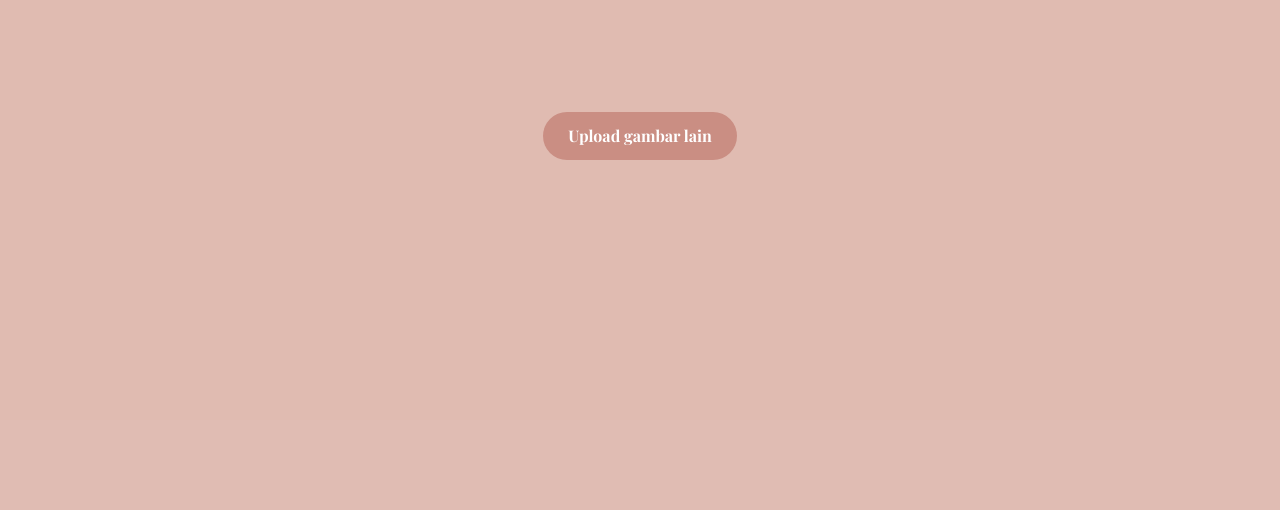
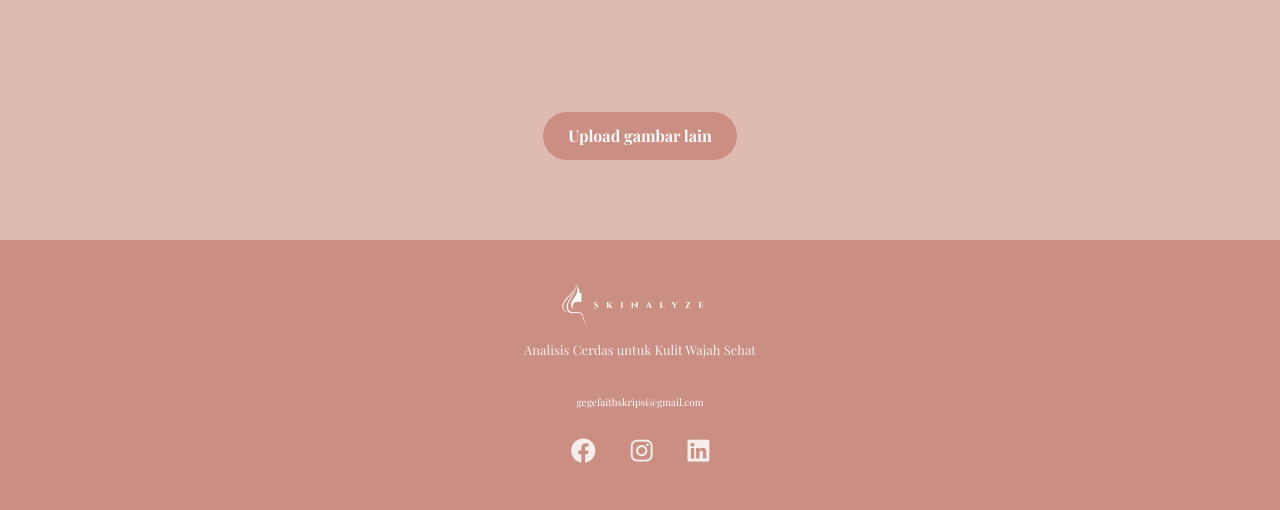
Before and after one commit to gracealynn/SKRIPSI, a Flask app: template templates/hasil.html in a window 1280 px wide. Shown: the part 380-890 px from the top of the page. Before the commit the page ends 540 px from the top, so only its background shows below. Run offline with Flask 3, Linux system fonts and the light colour scheme; the template is opened without the code that fills it, so the values that code supplies are empty; parts of the project's set-up code (start-up, migrations or seed data) failed here and were passed over.

Commit message:
fix navbar

```diff
--- a/static/css/hasil.css
+++ b/static/css/hasil.css
@@ -232,3 +232,83 @@ a:hover {
   color: #ca8e83;
   background-color: #ffffff;
 }
+
+/* Footer */
+footer {
+  background-color: #ca8e83;
+  text-align: center;
+
+  border-top: 2px;
+}
+
+.footer-logo {
+  font-family: "Playfair Display", serif;
+  font-size: 28px;
+  color: #f5eeed;
+  margin-bottom: 10px;
+}
+
+.footer-logo img {
+  height: 50px;
+  margin-right: 10px;
+}
+
+.footer-tagline {
+  color: #f5eeed;
+  font-size: 13px;
+  margin-bottom: 15px;
+}
+
+.contact-info {
+  color: #f5eeed;
+  font-size: 10px;
+  margin-bottom: 20px;
+}
+
+.email-link {
+  color: #ffffff; /* warna putih */
+  text-decoration: none;
+  font-weight: 500;
+  transition: all 0.3s ease;
+}
+
+.email-link:hover {
+  color: #e2bba9; /* warna krem lembut saat hover */
+  text-decoration: underline;
+}
+
+.social-icons {
+  display: flex;
+  justify-content: center;
+  align-items: center;
+  gap: 15px;
+  text-decoration: none;
+  color: white;
+}
+
+.social-icons a {
+  color: #f5eeed;
+  margin: 0 10px;
+  font-size: 25px;
+  text-decoration: none;
+  transition: transform 0.3s ease;
+}
+
+.social-icons a:hover {
+  color: #d5a695; /* Ganti warna ikon saat di-hover */
+  transform: scale(1.1); /* Ikon membesar 10% saat di-hover */
+}
+
+.social-icons {
+  display: inline-flex;
+  justify-content: center;
+  align-items: center;
+  width: 40px;
+  height: 40px;
+  margin: 0 10px;
+  border-radius: 50%;
+  font-size: 20px;
+  background-color: transparent;
+  text-decoration: none;
+  transition: color 0.3s ease, background-color 0.3s ease;
+}
--- a/static/css/history.css
+++ b/static/css/history.css
@@ -152,6 +152,7 @@ footer {
   text-align: center;
   padding: 40px 0;
   border-top: 2px;
+  margin-top: auto;
 }
 
 .footer-logo {
--- a/templates/hasil.html
+++ b/templates/hasil.html
@@ -32,8 +32,6 @@
       rel="stylesheet"
       href="{{ url_for('static', filename='css/hasil.css') }}"
     />
-    <script src="{{ url_for('static', filename='js/navscroll.js') }}"></script>
-    <script src="{{ url_for('static', filename='js/swiper.js') }}"></script>
     <title>Hasil Analisis - Skinalyze</title>
   </head>
   <body>
@@ -89,5 +87,51 @@
         <a href="{{ url_for('index') }}" class="scan_new_btn">Upload gambar lain</a>
       </div>
     </section>
+
+    <footer id="contactus">
+      <div class="container">
+        <div class="footer-logo">
+          <img
+            src="{{ url_for('static', filename='img/Logo2.png') }}"
+            alt="Skinalyze Logo"
+          />
+        </div>
+        <p class="footer-tagline">Analisis Cerdas untuk Kulit Wajah Sehat</p>
+        <p class="contact-info">
+          <a
+            href="https://mail.google.com/mail/?view=cm&fs=1&to=gegefaithskripsi@gmail.com"
+            target="_blank"
+            class="email-link"
+          >
+            gegefaithskripsi@gmail.com
+          </a>
+        </p>
+
+        <div class="social-icons">
+          <a
+            href="https://www.facebook.com/faithza.mandolang.1"
+            target="_blank"
+            aria-label="Facebook"
+          >
+            <i class="fab fa-facebook"></i>
+          </a>
+          <a
+            href="https://www.instagram.com/grceb_?utm_source=ig_web_button_share_sheet&igsh=ZDNlZDc0MzIxNw=="
+            target="_blank"
+            aria-label="Instagram"
+          >
+            <i class="fab fa-instagram"></i>
+          </a>
+          <a
+            href="https://www.linkedin.com/in/faithza-azalia-29a19b1a0"
+            target="_blank"
+            aria-label="LinkedIn"
+          >
+            <i class="fab fa-linkedin"></i>
+          </a>
+        </div>
+      </div>
+    </footer>
+    <script src="{{ url_for('static', filename='js/Navscroll.js') }}"></script>
   </body>
 </html>
--- a/templates/history.html
+++ b/templates/history.html
@@ -32,7 +32,7 @@
       rel="stylesheet"
       href="{{ url_for('static', filename='css/history.css') }}"
     />
-    <script src="{{ url_for('static', filename='js/navscroll.js') }}"></script>
+
     <title>History - Skinalyze</title>
   </head>
   <body>
@@ -172,6 +172,6 @@
     </footer>
 
     <script src="https://cdn.jsdelivr.net/npm/bootstrap@5.3.3/dist/js/bootstrap.bundle.min.js"></script>
-    <script src="{{ url_for('static', filename='js/navscroll.js') }}"></script>
+    <script src="{{ url_for('static', filename='js/Navscroll.js') }}"></script>
   </body>
 </html>
--- a/templates/history_detail.html
+++ b/templates/history_detail.html
@@ -78,6 +78,6 @@
       </div>
     </section>
 
-    <script src="{{ url_for('static', filename='js/navscroll.js') }}"></script>
+    <script src="{{ url_for('static', filename='js/Navscroll.js') }}"></script>
   </body>
 </html>
--- a/templates/index.html
+++ b/templates/index.html
@@ -388,8 +388,8 @@
       crossorigin="anonymous"
     ></script>
     <script src="https://cdn.jsdelivr.net/npm/swiper@10/swiper-bundle.min.js"></script>
-    <script src="{{ url_for('static', filename='js/navscroll.js') }}"></script>
-    <script src="{{ url_for('static', filename='js/swiper.js') }}"></script>
+    <script src="{{ url_for('static', filename='js/Navscroll.js') }}"></script>
+    <script src="{{ url_for('static', filename='js/Swiper.js') }}"></script>
     <script>
       document.addEventListener("DOMContentLoaded", function () {
         const navLinks = document.querySelectorAll(".navbar-nav .nav-link");
```
Also changed, not shown: static/uploads/WhatsApp_Image_2025-08-07_at_17.08.03_-_Copy.jpeg (added), static/uploads/WhatsApp_Image_2025-08-07_at_17.08.03_-_Copy_heat.jpg (added), static/uploads/WhatsApp_Image_2025-08-07_at_17.08.03_-_Copy_orig.jpg (added), static/uploads/WhatsApp_Image_2025-08-07_at_17.08.03_-_Copy_overlay.jpg (added), static/uploads/WhatsApp_Image_2025-08-07_at_17.08.03_-_Copy_overlay_llm.jpg (added), static/uploads/WhatsApp_Image_2025-10-02_at_15.43.31_fde03354.jpg (added), static/uploads/WhatsApp_Image_2025-10-02_at_15.43.31_fde03354_heat.jpg (added), static/uploads/WhatsApp_Image_2025-10-02_at_15.43.31_fde03354_orig.jpg (added), static/uploads/WhatsApp_Image_2025-10-02_at_15.43.31_fde03354_overlay.jpg (added), static/uploads/WhatsApp_Image_2025-10-02_at_15.43.31_fde03354_overlay_llm.jpg (added).
